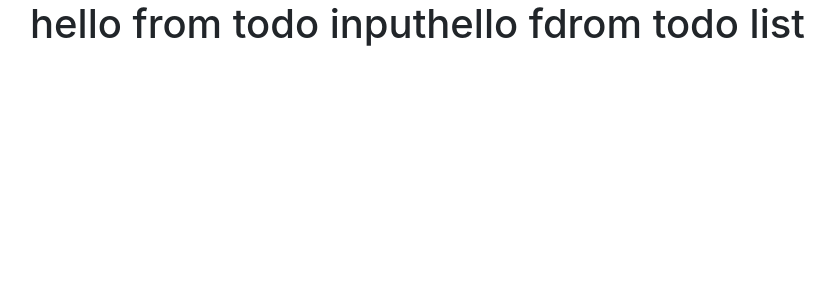
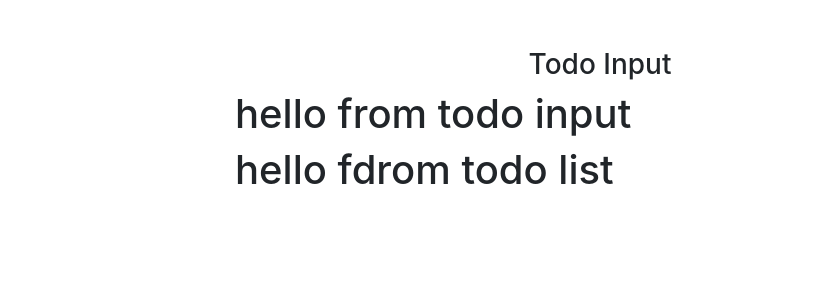
Before and after one commit to mattyleo/react-todo-list, a React (Create React App) app: page / in a window 1280 px wide. Shown: the top 300 px of the page, without its empty margins (40-875 px from the left). Built offline with nearby package versions, Linux system fonts and the light colour scheme.

Commit message:
App Components Structure

```diff
--- a/src/App.js
+++ b/src/App.js
@@ -5,13 +5,38 @@
 import TodoList from "./components/TodoList";
 // VS -code github setup
 class App extends Component {
+  state = {
+    items: [
+      { id: 1, title: "wake up" },
+      { id: 2, title: "wake breakfast" }
+    ],
+    id: uuid(),
+    item: "",
+    editItem: false
+  };
+  handleChange = e => {};
+  handleSubmit = e => {};
+  clearList = () => {};
+  handleDelete = id => {};
+  handleEdit = id => {};
   render() {
     return (
-      <div>
-        <div className="container">
-          <div className="row">
-            <TodoInput />
-            <TodoList />
+      <div className="container">
+        <div className="row">
+          <div className="col-10 mx-auto col-md-8 mt-5">
+            <h3 className="text-capitalize text-center">todo input</h3>
+            <TodoInput
+              item={this.state.item}
+              handleChange={this.handleChange}
+              handleSubmit={this.handleSubmit}
+              editItem={this.state.editItem}
+            />
+            <TodoList
+              items={this.state.items}
+              clearList={this.clearList}
+              handleDelete={this.handleDelete}
+              handleEdit={this.handleEdit}
+            />
           </div>
         </div>
       </div>
```
